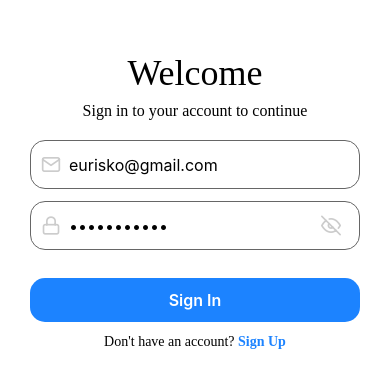
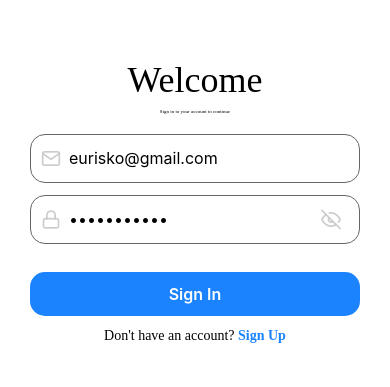
Before and after one commit to Jose-Gebrael/React_Native_Assessment, a React Native app: screen /ProductDetails in a window 390 px wide. Shown: the part 221-608 px from the top of the page. Built offline with nearby package versions, Linux system fonts and the light colour scheme.

Commit message:
added pixelration and dimensions

```diff
--- a/src/screens/Home.styles.ts
+++ b/src/screens/Home.styles.ts
@@ -1,4 +1,4 @@
-import {StyleSheet} from 'react-native';
+import {StyleSheet, PixelRatio} from 'react-native';
 import globalStyles from '../details/styles/globalStyles';
 import globalColors from '../details/styles/globalColors';
 
@@ -10,7 +10,7 @@ const styles = StyleSheet.create({
   },
   subtitle: {
     fontFamily: 'GothamBook',
-    fontSize: 16,
+    fontSize: PixelRatio.get() * 6,
     textAlign: 'left',
     color: globalColors.textColor,
     marginBottom: 20,
--- a/src/screens/Login.styles.ts
+++ b/src/screens/Login.styles.ts
@@ -1,4 +1,4 @@
-import {StyleSheet} from 'react-native';
+import {StyleSheet, PixelRatio} from 'react-native';
 import globalStyles from '../details/styles/globalStyles';
 import globalColors from '../details/styles/globalColors';
 
@@ -10,7 +10,7 @@ const styles = StyleSheet.create({
   },
   subtitle: {
     fontFamily: 'GothamBook',
-    fontSize: 16,
+    fontSize: PixelRatio.get() * 5,
     textAlign: 'center',
     color: globalColors.textColor,
     marginBottom: 20,
--- a/src/screens/ProductDetails.styles.ts
+++ b/src/screens/ProductDetails.styles.ts
@@ -1,4 +1,4 @@
-import {StyleSheet} from 'react-native';
+import {StyleSheet, Dimensions, PixelRatio} from 'react-native';
 import globalStyles from '../details/styles/globalStyles';
 import globalColors from '../details/styles/globalColors';
 
@@ -13,7 +13,7 @@ const styles = StyleSheet.create({
   },
   productImage: {
     width: '100%',
-    height: 350,
+    height: Dimensions.get('window').height * 0.5,
     marginBottom: 15,
   },
   detailsContainer: {
@@ -22,7 +22,7 @@ const styles = StyleSheet.create({
   },
   subtitle: {
     fontFamily: 'GothamBook',
-    fontSize: 16,
+    fontSize: PixelRatio.get() * 8,
     textAlign: 'left',
     color: globalColors.textColor,
     marginBottom: 5,
--- a/src/screens/ProductDetails.tsx
+++ b/src/screens/ProductDetails.tsx
@@ -1,5 +1,5 @@
 import React from 'react';
-import {View, Text, Image, ScrollView, TouchableOpacity} from 'react-native';
+import {View, Text, Image, ScrollView, TouchableOpacity, Dimensions} from 'react-native';
 import {useRoute, RouteProp, useNavigation} from '@react-navigation/native';
 import productsData from '../assets/data/Products.json';
 import {Product} from '../types/product.types';
@@ -53,7 +53,7 @@ export default function ProductDetails() {
           style={styles.productImage}
         />
 
-        <Title text={product.title} textAlign="left" style={{width: '50%'}} />
+        <Title text={product.title} textAlign="left" style={{width: Dimensions.get('window').width * 0.5}} />
         <Title text={`$${product.price.toFixed(2)}`} textAlign="right" />
 
         <Text style={styles.rating}>
--- a/src/screens/Settings.styles.ts
+++ b/src/screens/Settings.styles.ts
@@ -1,4 +1,4 @@
-import {StyleSheet} from 'react-native';
+import {StyleSheet, PixelRatio} from 'react-native';
 import globalStyles from '../details/styles/globalStyles';
 import globalColors from '../details/styles/globalColors';
 
@@ -10,7 +10,7 @@ const styles = StyleSheet.create({
   },
   subtitle: {
     fontFamily: 'GothamBook',
-    fontSize: 16,
+    fontSize: PixelRatio.get() * 8,
     textAlign: 'left',
     color: globalColors.textColor,
   },
```
